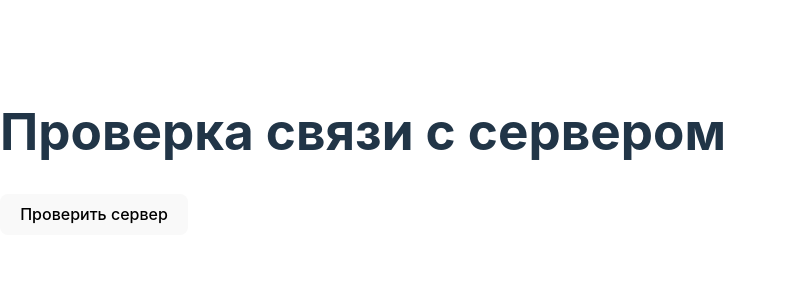
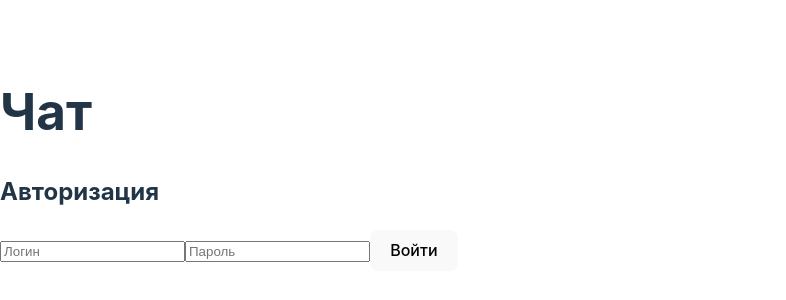
Before and after one commit to brand989/apigptFront, a React (Vite) app: page / in a window 1280 px wide. Shown: the part 240-540 px from the top of the page, without its empty margins (0-786 px from the left). Built offline with nearby package versions, Linux system fonts and the light colour scheme; no server answers.

Commit message:
begin front connect back

```diff
--- a/src/App.jsx
+++ b/src/App.jsx
@@ -1,34 +1,36 @@
-import { BrowserRouter, Routes, Route } from "react-router-dom";
+import React, { useState, useEffect } from "react";
+import { WebSocketProvider } from "./WebSocketProvider";
 import Chat from "./pages/Chat";
 import Login from "./pages/Login";
+import Logout from "./pages/Logout";
 
-import { useState } from "react";
-import { getServerStatus } from "./api";
+const App = () => {
+  const [authenticated, setAuthenticated] = useState(false);
 
-
-function App() {
-
-  const [status, setStatus] = useState("");
-
-  const checkServer = async () => {
-    const data = await getServerStatus();
-    setStatus(data.message || data.error);
-  };
+  useEffect(() => {
+    fetch("http://localhost:3000/api/auth/check", {
+      credentials: "include",
+    })
+      .then((res) => res.json())
+      .then((data) => setAuthenticated(data.authenticated))
+      .catch(() => setAuthenticated(false));
+  }, []);
 
   return (
-    <div>
-    <h1>Проверка связи с сервером</h1>
-    <button onClick={checkServer}>Проверить сервер</button>
-    <p>{status}</p>
-    {/* <BrowserRouter>
-      <Routes>
-        <Route path="/" element={<Login />} />
-        <Route path="/chat" element={<Chat />} />
-      </Routes>
-    </BrowserRouter> */}
-  </div>
-
+    <WebSocketProvider token={authenticated ? "token_in_cookie" : ""}>
+      <div>
+        <h1>Чат</h1>
+        {authenticated ? (
+          <>
+            <Chat />
+            <Logout setAuthenticated={setAuthenticated} /> {/* ✅ Кнопка выхода */}
+          </>
+        ) : (
+          <Login setAuthenticated={setAuthenticated} />
+        )}
+      </div>
+    </WebSocketProvider>
   );
-}
+};
 
 export default App;
--- /dev/null
+++ b/src/WebSocketProvider.jsx
@@ -0,0 +1,38 @@
+import { createContext, useContext, useEffect, useState } from "react";
+
+const WebSocketContext = createContext(null);
+export const useWebSocket = () => useContext(WebSocketContext);
+
+export const WebSocketProvider = ({ children, token }) => {
+  const [socket, setSocket] = useState(null);
+
+  useEffect(() => {
+    if (!token) return;
+
+    const ws = new WebSocket("ws://localhost:3000", ["Bearer_" + token]);
+
+    ws.onopen = () => console.log("✅ WebSocket подключен");
+    ws.onclose = () => console.log("❌ WebSocket закрыт");
+    ws.onerror = (error) => console.error("❌ Ошибка WebSocket:", error);
+
+    setSocket(ws);
+
+    return () => {
+      ws.close();
+      setSocket(null); // ✅ Очищаем WebSocket при выходе
+    };
+  }, [token]);
+
+  const disconnect = () => {
+    if (socket) {
+      socket.close();
+      setSocket(null); // ✅ Убираем ссылку, чтобы WebSocket не создавался снова
+    }
+  };
+
+  return (
+    <WebSocketContext.Provider value={{ socket, disconnect }}>
+      {children}
+    </WebSocketContext.Provider>
+  );
+};
--- a/src/pages/Chat.jsx
+++ b/src/pages/Chat.jsx
@@ -1,10 +1,56 @@
+import React, { useState } from "react";
+import { useWebSocket } from "../WebSocketProvider";
+
 const Chat = () => {
-    return (
-      <div>
-        <h1>Чат</h1>
-        <p>Добро пожаловать в чат!</p>
-      </div>
-    );
+  const { messages = [], sendMessage, getMessages } = useWebSocket(); // ✅ Всегда массив
+  const [recipient, setRecipient] = useState("");
+  const [text, setText] = useState("");
+
+  const handleSendMessage = () => {
+    if (recipient && text.trim()) {
+      sendMessage(recipient, text);
+      setText(""); // Очищаем поле после отправки
+    }
   };
 
-  export default Chat;
+  return (
+    <div>
+      <h2>Чат</h2>
+
+      {/* Ввод ID собеседника */}
+      <div>
+        <input
+          type="text"
+          placeholder="ID собеседника"
+          value={recipient}
+          onChange={(e) => setRecipient(e.target.value)}
+        />
+        <button onClick={() => getMessages(recipient)}>Загрузить сообщения</button>
+      </div>
+
+      {/* Блок сообщений */}
+      <div style={{ border: "1px solid black", padding: "10px", margin: "10px 0", maxHeight: "300px", overflowY: "auto" }}>
+        {messages.length === 0 ? (
+          <p>Сообщений пока нет</p>
+        ) : (
+          messages.map((msg, index) => (
+            <p key={index}>
+              <strong>{msg.sender === recipient ? "Вы" : "Друг"}:</strong> {msg.text}
+            </p>
+          ))
+        )}
+      </div>
+
+      {/* Ввод нового сообщения */}
+      <input
+        type="text"
+        placeholder="Введите сообщение"
+        value={text}
+        onChange={(e) => setText(e.target.value)}
+      />
+      <button onClick={handleSendMessage}>Отправить</button>
+    </div>
+  );
+};
+
+export default Chat;
--- a/src/pages/Login.jsx
+++ b/src/pages/Login.jsx
@@ -1,16 +1,49 @@
-import { useNavigate } from "react-router-dom";
+import React, { useState } from "react";
 
-const Login = () => {
-  const navigate = useNavigate();
+const Login = ({ setAuthenticated }) => {
+  const [username, setUsername] = useState("");
+  const [password, setPassword] = useState("");
+  const [error, setError] = useState("");
 
-  const handleLogin = () => {
-    // Имитация входа
-    navigate("/chat");
+  const handleLogin = async () => {
+    setError("");
+
+    try {
+      const response = await fetch("http://localhost:3000/api/auth/login", {
+        method: "POST",
+        headers: { "Content-Type": "application/json" },
+        credentials: "include", // 🔥 Отправляем куки
+        body: JSON.stringify({ username, password }),
+      });
+
+      const data = await response.json();
+
+      if (!response.ok) {
+        throw new Error(data.error || "Ошибка авторизации");
+      }
+
+      setAuthenticated(true); // Устанавливаем состояние "вошёл"
+    } catch (err) {
+      setError(err.message);
+    }
   };
 
   return (
     <div>
-      <h1>Вход</h1>
+      <h2>Авторизация</h2>
+      {error && <p style={{ color: "red" }}>{error}</p>}
+      <input
+        type="text"
+        placeholder="Логин"
+        value={username}
+        onChange={(e) => setUsername(e.target.value)}
+      />
+      <input
+        type="password"
+        placeholder="Пароль"
+        value={password}
+        onChange={(e) => setPassword(e.target.value)}
+      />
       <button onClick={handleLogin}>Войти</button>
     </div>
   );
--- /dev/null
+++ b/src/pages/Logout.jsx
@@ -0,0 +1,20 @@
+import React from "react";
+import { useWebSocket } from "../WebSocketProvider";
+
+const Logout = ({ setAuthenticated }) => {
+  const { disconnect } = useWebSocket(); // ✅ Отключаем WebSocket при выходе
+
+  const handleLogout = async () => {
+    await fetch("http://localhost:3000/api/auth/logout", {
+      method: "POST",
+      credentials: "include",
+    });
+
+    disconnect(); // ✅ Принудительно разрываем WebSocket
+    setAuthenticated(false);
+  };
+
+  return <button onClick={handleLogout}>Выйти</button>;
+};
+
+export default Logout;
```
